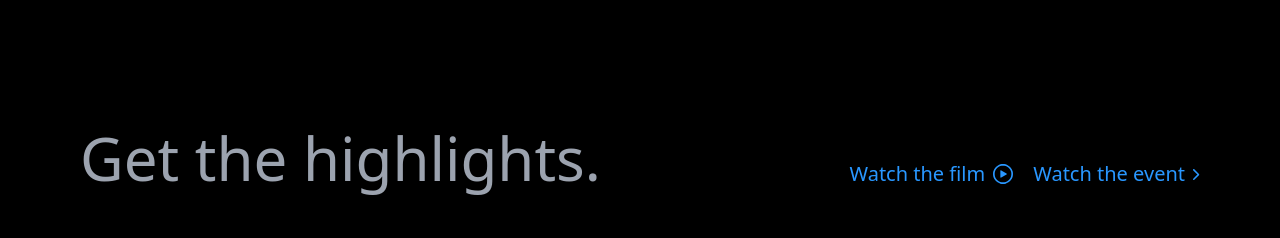
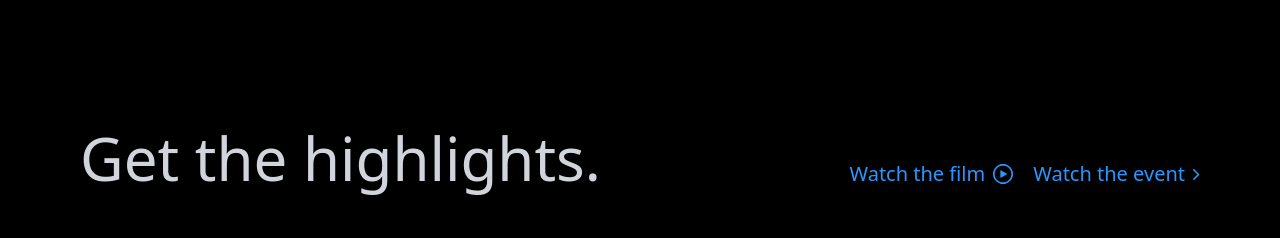
Before and after one commit to thadeus47/apple_web, a React (Vite) app: page / in a window 1280 px wide. Shown: the part 800-1038 px from the top of the page. Built offline with nearby package versions, Linux system fonts and the light colour scheme.

Commit message:
model view updates

```diff
--- a/src/index.css
+++ b/src/index.css
@@ -59,7 +59,7 @@
   }
 
   .section-heading {
-    @apply text-gray-400 lg:text-6xl md:text-5xl text-3xl lg:mb-0 mb-5 font-medium opacity-0 translate-y-20
+    @apply text-gray-300 lg:text-6xl md:text-5xl text-3xl lg:mb-0 mb-5 font-medium opacity-0 translate-y-20
   }
 
   .feature-text {
```
